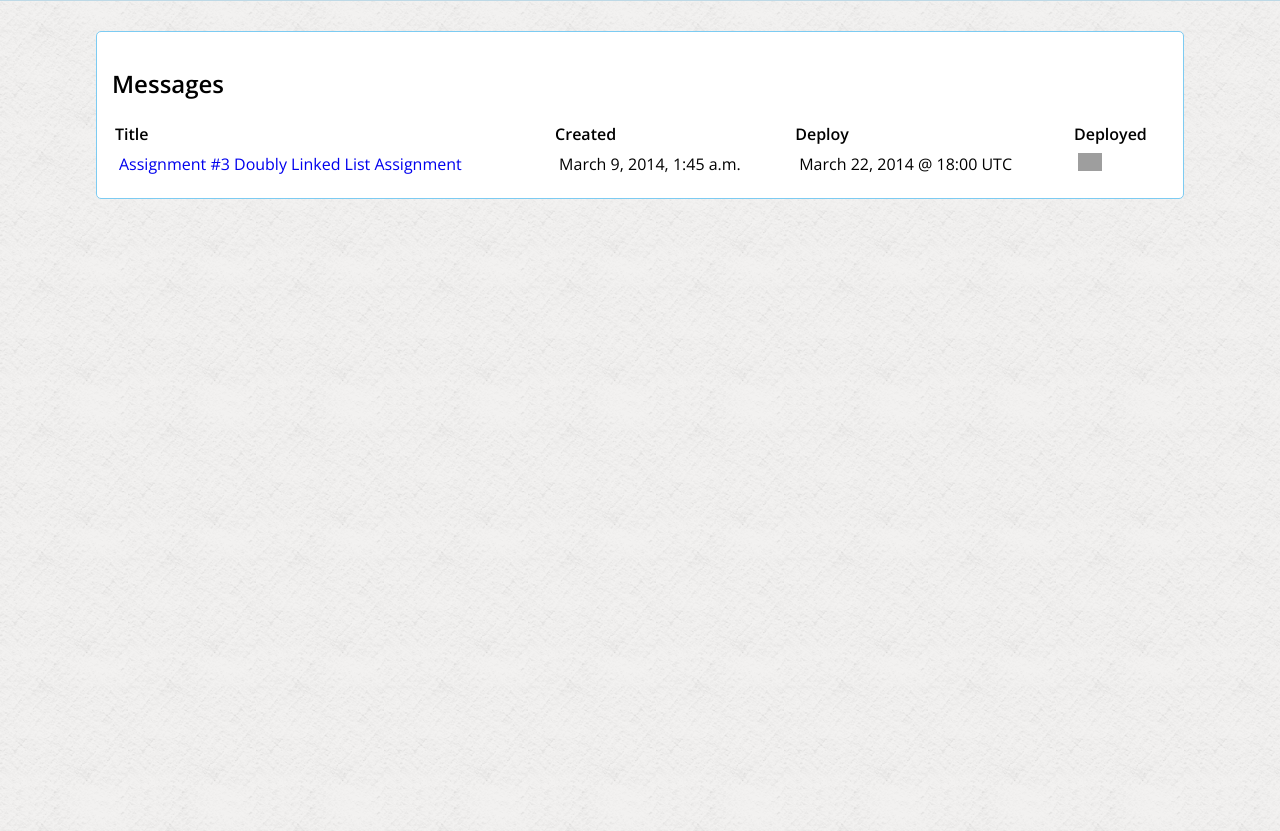
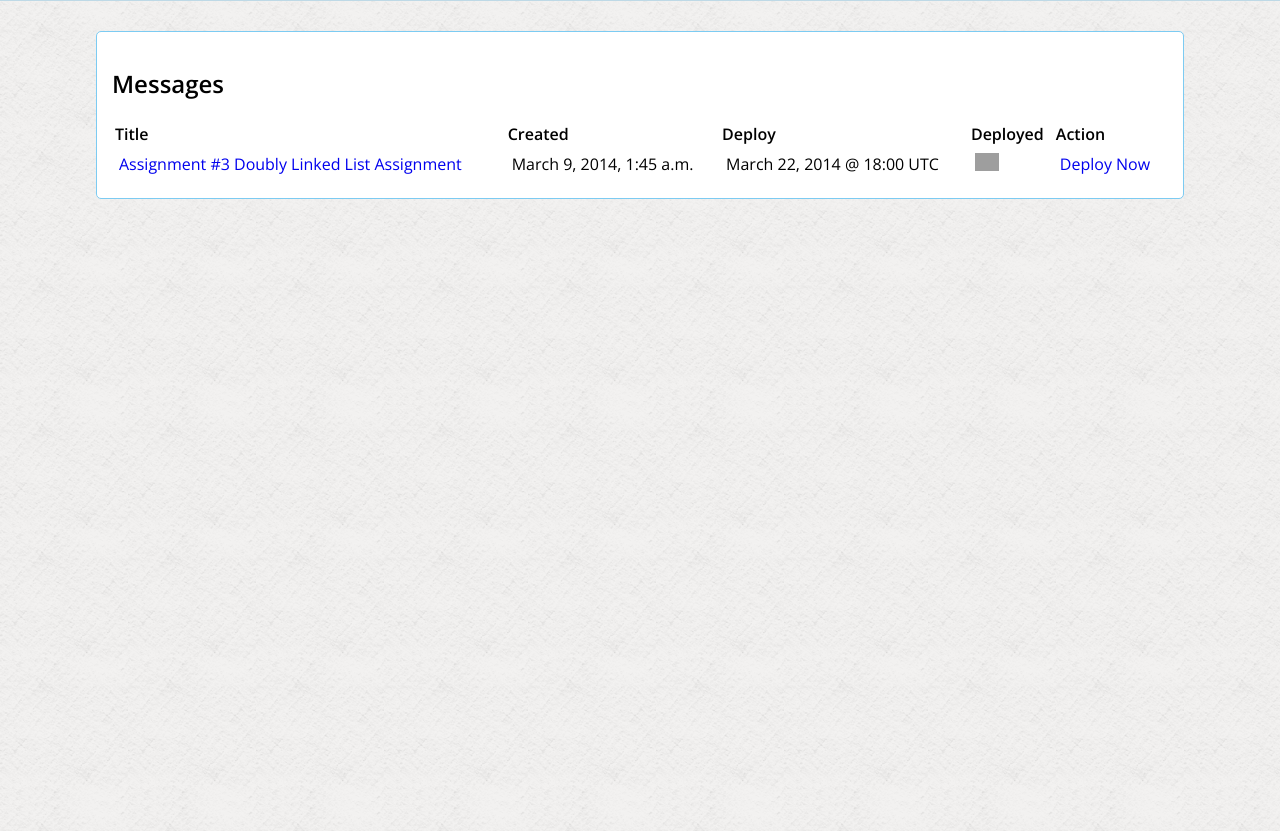
Before and after one commit to nomadmtb/mailprime, a Django app: template mailprime/mailer/templates/message/index.html in a window 1280 px wide. Shown: the part 307-1138 px from the top of the page. Run offline with Django 3.2, Linux system fonts and the light colour scheme; data comes from the database, SQL or seed files in the repository; the template is opened without the code that fills it: values that come from a table or form of the project are taken from there, most other values are stand-ins (such as "Sample title", 1, 10 or a date in 2020); parts of the project's set-up code (start-up, migrations or seed data) failed here and were passed over; some libraries are stand-ins or nearby versions; grey boxes are pictures that could not be loaded.

Commit message:
added action for message-deploy

```diff
--- a/mailprime/mailer/models.py
+++ b/mailprime/mailer/models.py
@@ -101,6 +101,7 @@ class Message(models.Model):
 	deploy_date = models.DateField()
 	deploy_hour = models.IntegerField(choices=DEPLOY_HOURS, default=0, blank=False)
 	message_id = models.CharField(max_length=200, blank=True)
+	unsub_count = models.IntegerField(default=0)
 
 	def save(self, *args, **kwargs):
 		if self.pk is None:
--- a/mailprime/mailer/templates/message/index.html
+++ b/mailprime/mailer/templates/message/index.html
@@ -11,6 +11,7 @@
 			<th>Created</th>
 			<th>Deploy</th>
 			<th>Deployed</th>
+			<th>Action</th>
 		</tr>
 		{% for campaign_message in campaign_messages %}
 
@@ -22,6 +23,7 @@
 			<td><img src="/static/images/bueno.png" height="18px" /></td>
 			{% else %}
 			<td><img src="/static/images/no_bueno.png" height="18px" /></td>
+			<td><a href="/{{ user.username }}/campaign-{{ campaign_message.campaign.pk }}/message-{{ campaign_message.pk }}?deploy={{ campaign_message.pk }}">Deploy Now</a></td>
 			{% endif %}
 		{% endfor %}
 	</table>
```
